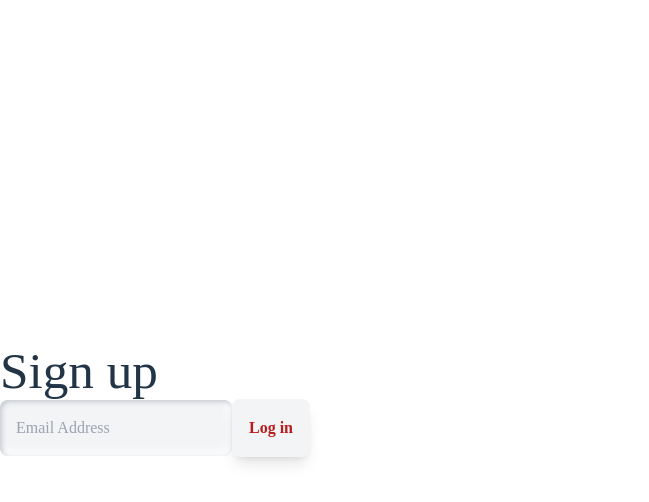
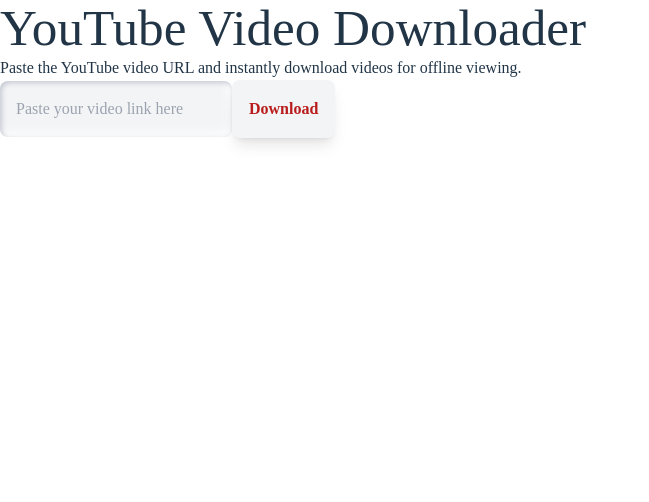
Before and after one commit to rashedsabbir/Youtube-Downloader, a React (Vite) app in the folder client-side/: page / in a window 1280 px wide. Shown: the top 502 px of the page, without its empty margins (0-649 px from the left). Built offline with nearby package versions, Linux system fonts and the light colour scheme; a web font is replaced by a local one.

Commit message:
text changed

```diff
--- a/client-side/src/App.jsx
+++ b/client-side/src/App.jsx
@@ -2,16 +2,21 @@
 
 function App() {
   return (
-    <>
+    <div className="bg-white flex flex-row justify-center">
+      <div className="segment">
+        <h1 className="text-2xl text-black font-bold">
+          YouTube Video Downloader
+        </h1>
+        <h3 className="text-sm text-black font-mono">
+          Paste the YouTube video URL and instantly download videos for offline
+          viewing.
+        </h3>
+      </div>
       <form className="bg-gray-100 p-4 rounded-lg shadow-lg max-w-xs mx-auto">
-        <div className="segment">
-          <h1 className="text-2xl text-black font-bold">Sign up</h1>
-        </div>
-
         <label className="block mb-6">
           <input
             type="text"
-            placeholder="Email Address"
+            placeholder="Paste your video link here"
             className="neumorphic-input"
           />
         </label>
@@ -20,10 +25,10 @@
           className="neumorphic-button text-red-700 font-bold"
           type="button"
         >
-          <i className="icon ion-md-lock mr-2"></i> Log in
+          <i className="icon ion-md-lock mr-2"></i>Download
         </button>
       </form>
-    </>
+    </div>
   );
 }
 
--- a/client-side/src/index.css
+++ b/client-side/src/index.css
@@ -9,7 +9,6 @@
   font-style: normal;
   line-height: 1.5;
   font-weight: 400;
-
   color-scheme: light dark;
   color: rgba(255, 255, 255, 0.87);
   background-color: #242424;
@@ -30,13 +29,6 @@
   color: #535bf2;
 }
 
-body {
-  margin: 0;
-  display: flex;
-  place-items: center;
-  min-width: 320px;
-  min-height: 100vh;
-}
 
 h1 {
   font-size: 3.2em;
```
